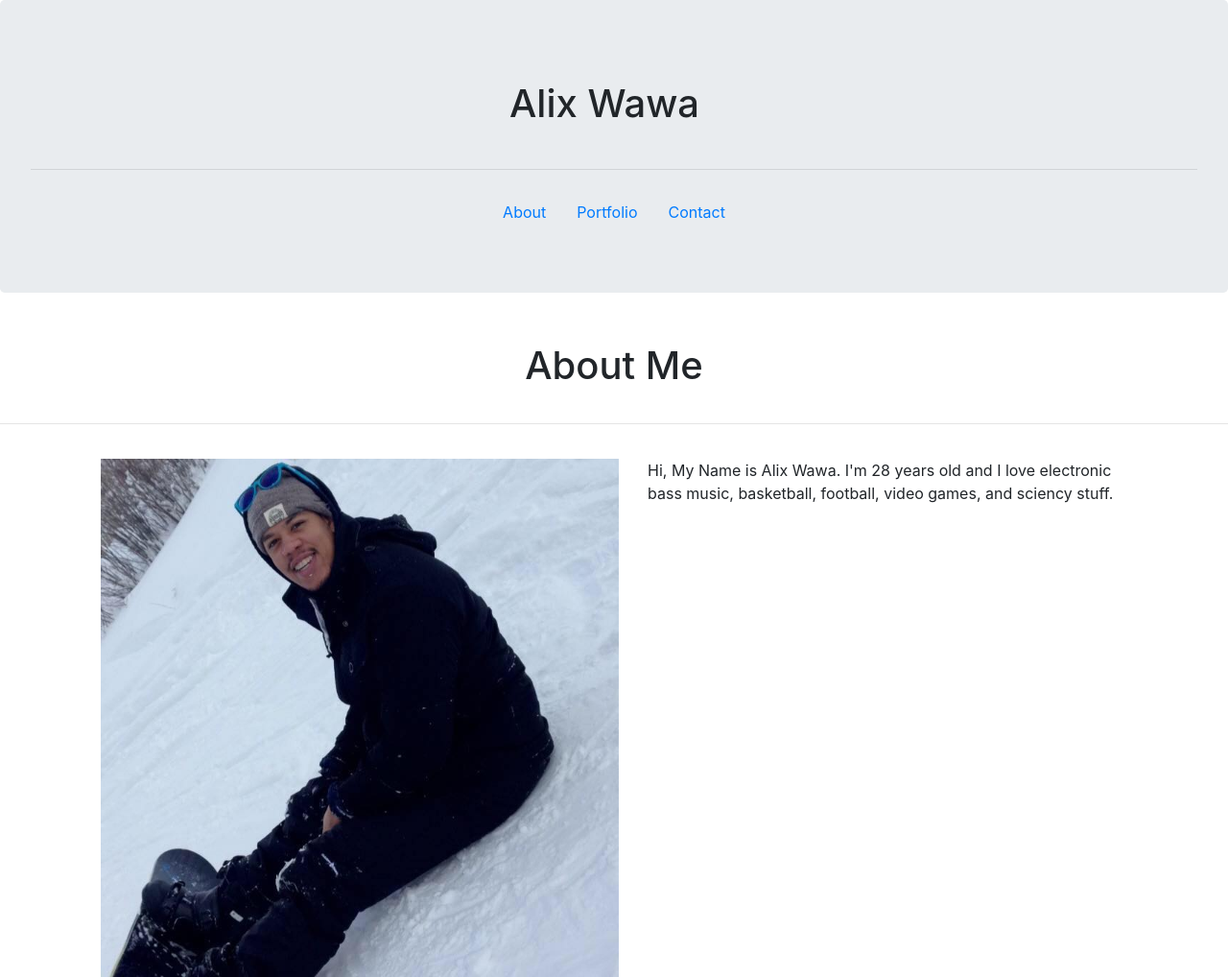
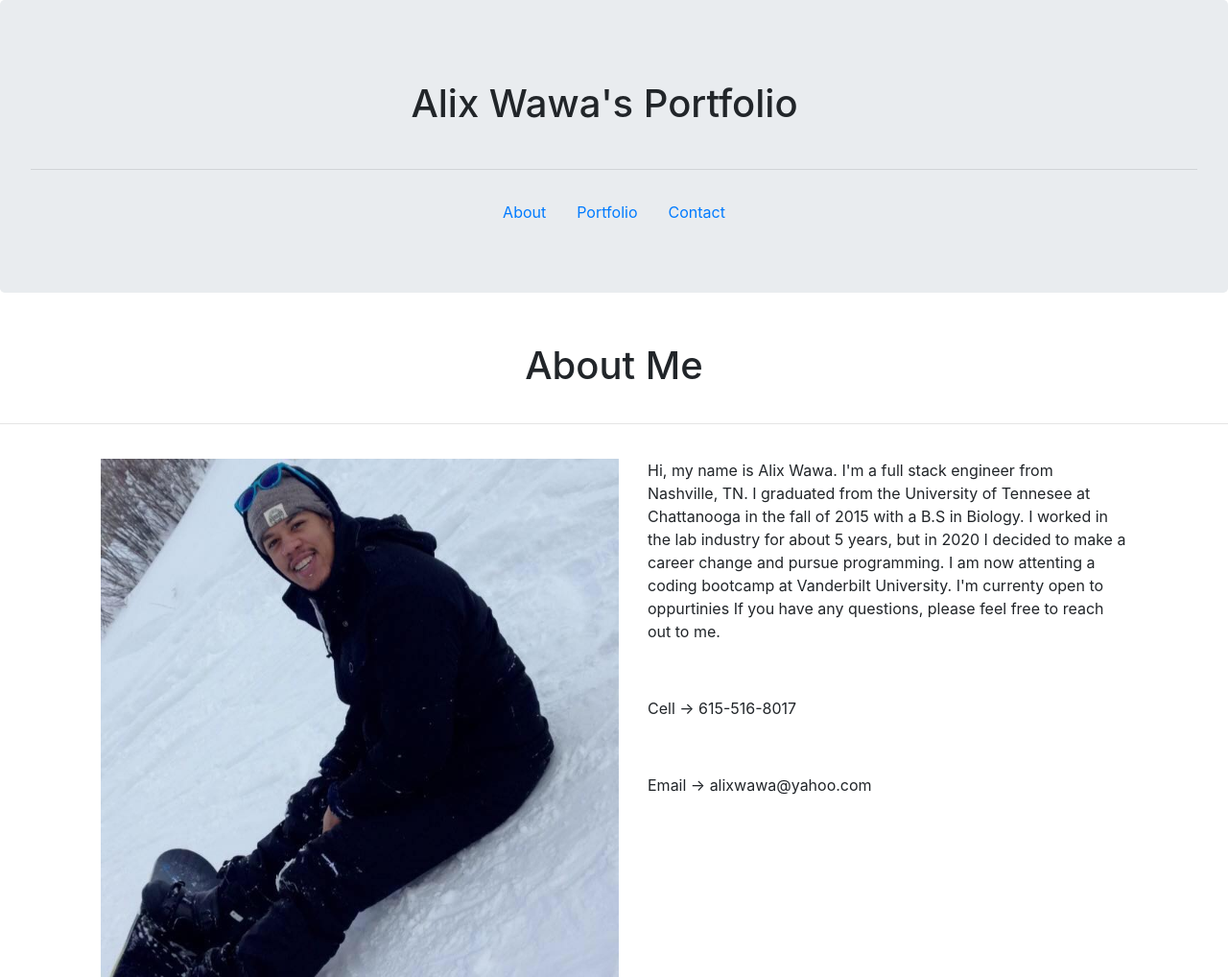
Before and after one commit to alixwawa/portfolio.github.io, a website: page index.html in a window 1280 px wide. Shown: the top 1018 px of the page at 96% size. Drawn offline with nearby package versions, Linux system fonts and the light colour scheme.

Commit message:
fixing up portfolio

```diff
--- a/index.html
+++ b/index.html
@@ -1,17 +1,20 @@
 <!DOCTYPE html>
 <html lang="en">
+
 <head>
   <link rel="stylesheet" type="text/css" href="css.css">
-    <link rel="stylesheet" href="https://stackpath.bootstrapcdn.com/bootstrap/4.3.1/css/bootstrap.min.css" integrity="sha384-ggOyR0iXCbMQv3Xipma34MD+dH/1fQ784/j6cY/iJTQUOhcWr7x9JvoRxT2MZw1T" crossorigin="anonymous">
+  <link rel="stylesheet" href="https://stackpath.bootstrapcdn.com/bootstrap/4.3.1/css/bootstrap.min.css"
+    integrity="sha384-ggOyR0iXCbMQv3Xipma34MD+dH/1fQ784/j6cY/iJTQUOhcWr7x9JvoRxT2MZw1T" crossorigin="anonymous">
   <meta charset="UTF-8">
   <meta name="viewport" content="width=device-width, initial-scale=1.0">
   <title>Alix's Portfolio</title>
 </head>
+
 <body>
 
   <header class="jumbotron">
 
-        <h1 class="nav justify-content-center" class="display-4">Alix Wawa</h1>
+    <h1 class="nav justify-content-center" class="display-4">Alix Wawa's Portfolio</h1>
     <hr class="my-4">
 
     <ul class="nav justify-content-center">
@@ -34,7 +37,7 @@
 
 
 
-    <section class ="container" class="text-center">
+  <section class="container" class="text-center">
     <div class="row">
       <div class="col-6">
 
@@ -42,10 +45,19 @@
         </img>
 
       </div>
-
 <div class="col-6">
 
-            <p> Hi, My Name is Alix Wawa. I'm 28 years old and I love electronic bass music, basketball, football, video games, and sciency stuff.</p>
+  <p> Hi, my name is Alix Wawa. I'm a full stack engineer from Nashville, TN. I graduated from the University of
+    Tennesee at Chattanooga in the fall of 2015 with a B.S in Biology. I worked in the lab industry for about 5
+    years, but in 2020 I decided to make a career change and pursue programming. I am now attenting a coding
+    bootcamp at Vanderbilt University. I'm currenty open to oppurtinies  If you have any questions, please feel free to reach out to me. </p>
+
+  <p>Cell -> 615-516-8017
+
+  </p>
+  <p>Email -> alixwawa@yahoo.com
+
+  </p>
 
 </div>
 
@@ -66,4 +78,5 @@
 
 
 </body>
+
 </html>
```
Also changed, not shown: html/portfolio.html (+1 -0 lines), package.json (added, +23 -0 lines), 2 other files. Lines whose indentation alone changed are shown as unchanged.
